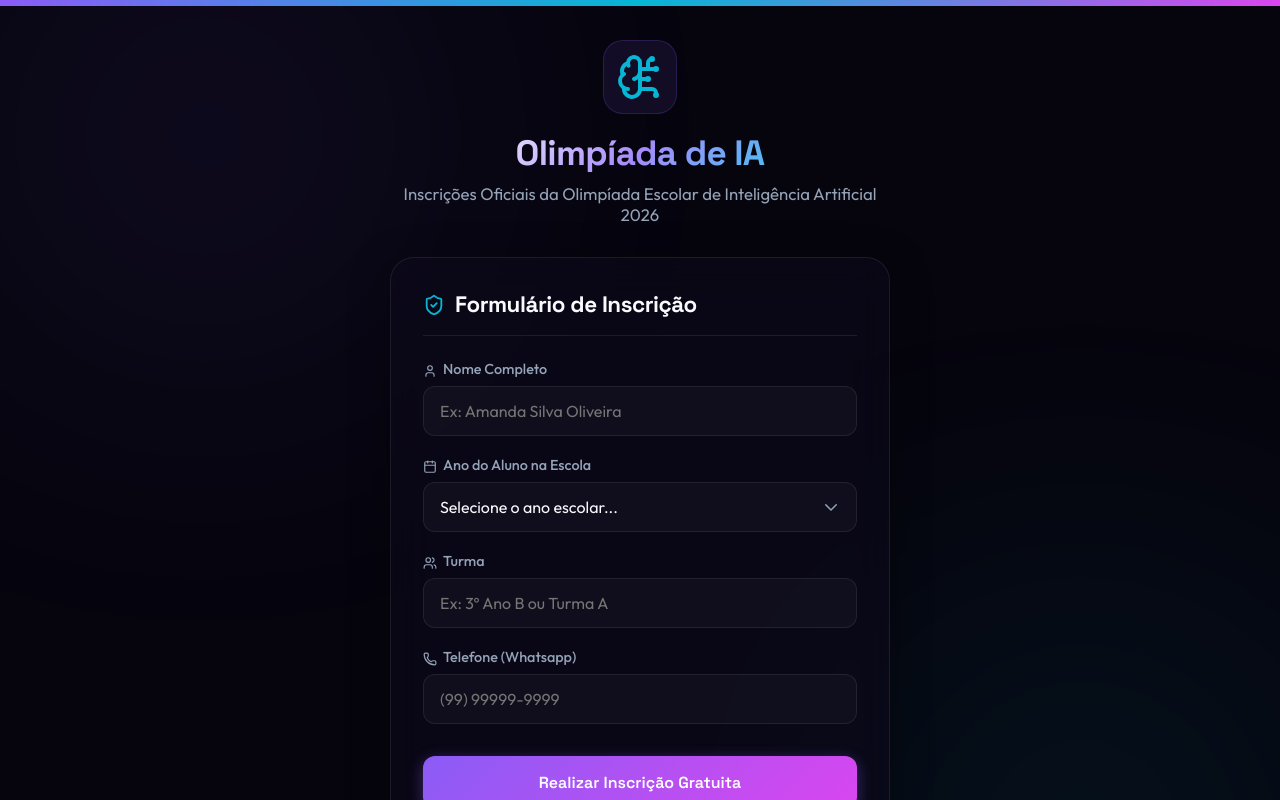
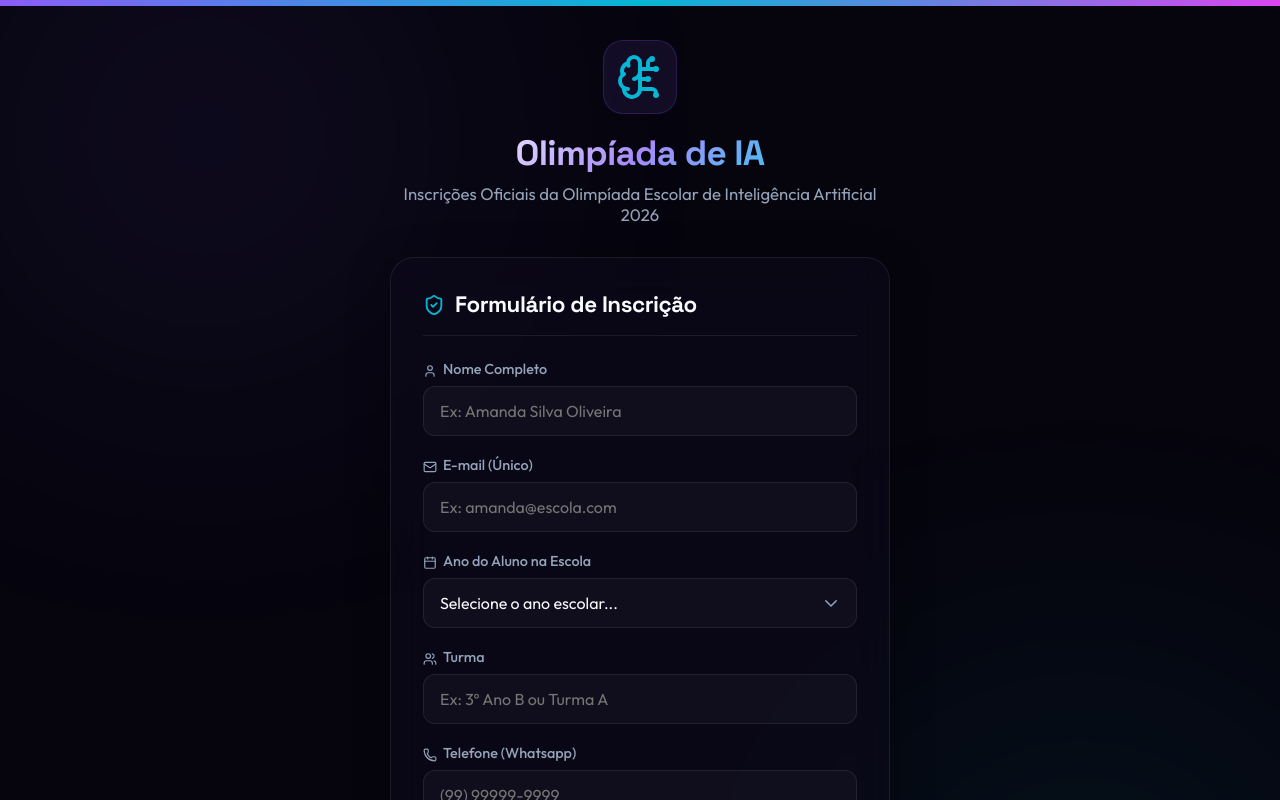
Before and after one commit to Turco2025/inscricao-olimpiada-ia, a React (Vite) app: page / in a window 1280 px wide. Shown: the top 800 px of the page. Built offline with nearby package versions, Linux system fonts and the light colour scheme; no server answers; the database is empty.

Commit message:
feat: add email field to registration form with unique email validation

```diff
--- a/src/components/AdminDashboard.tsx
+++ b/src/components/AdminDashboard.tsx
@@ -92,6 +92,7 @@ export default function AdminDashboard() {
   const filteredRegistrations = registrations.filter(reg => {
     const matchesSearch =
       reg.full_name.toLowerCase().includes(searchQuery.toLowerCase()) ||
+      (reg.email && reg.email.toLowerCase().includes(searchQuery.toLowerCase())) ||
       reg.class_name.toLowerCase().includes(searchQuery.toLowerCase()) ||
       reg.phone.includes(searchQuery);
 
@@ -165,13 +166,15 @@ export default function AdminDashboard() {
 
     // Posições das Colunas no PDF
     const colOrder = margin + 2;
-    const colName = margin + 15;
-    const colYear = margin + 80;
-    const colClass = margin + 130;
-    const colPhone = margin + 152;
+    const colName = margin + 12;
+    const colEmail = margin + 65;
+    const colYear = margin + 108;
+    const colClass = margin + 140;
+    const colPhone = margin + 157;
 
     doc.text("Ordem", colOrder, y + 5.5);
     doc.text("Nome Completo", colName, y + 5.5);
+    doc.text("E-mail", colEmail, y + 5.5);
     doc.text("Ano Escolar", colYear, y + 5.5);
     doc.text("Turma", colClass, y + 5.5);
     doc.text("Telefone", colPhone, y + 5.5);
@@ -209,6 +212,7 @@ export default function AdminDashboard() {
         doc.setTextColor(51, 65, 85);
         doc.text("Ordem", colOrder, y + 5.5);
         doc.text("Nome Completo", colName, y + 5.5);
+        doc.text("E-mail", colEmail, y + 5.5);
         doc.text("Ano Escolar", colYear, y + 5.5);
         doc.text("Turma", colClass, y + 5.5);
         doc.text("Telefone", colPhone, y + 5.5);
@@ -239,15 +243,22 @@ export default function AdminDashboard() {
 
       // Trunca nomes muito longos para caber no PDF
       let nameText = reg.full_name;
-      if (nameText.length > 32) {
-        nameText = nameText.substring(0, 29) + "...";
+      if (nameText.length > 25) {
+        nameText = nameText.substring(0, 22) + "...";
       }
 
       doc.text(nameText, colName, y + 5);
 
+      // Trunca emails muito longos
+      let emailText = reg.email || "";
+      if (emailText.length > 22) {
+        emailText = emailText.substring(0, 19) + "...";
+      }
+      doc.text(emailText, colEmail, y + 5);
+
       let yearText = reg.school_year;
-      if (yearText.length > 24) {
-        yearText = yearText.substring(0, 21) + "...";
+      if (yearText.length > 18) {
+        yearText = yearText.substring(0, 15) + "...";
       }
       doc.text(yearText, colYear, y + 5);
       doc.text(reg.class_name, colClass, y + 5);
@@ -440,7 +451,7 @@ export default function AdminDashboard() {
             <div style={{ position: "relative", flexGrow: 1 }}>
               <input
                 type="text"
-                placeholder="Buscar por nome, turma ou telefone..."
+                placeholder="Buscar por nome, e-mail, turma ou telefone..."
                 className="form-input"
                 style={{ paddingLeft: 44, paddingRight: 16, marginBottom: 0, height: 48 }}
                 value={searchQuery}
@@ -488,6 +499,7 @@ export default function AdminDashboard() {
                 <tr>
                   <th style={{ width: 100 }}>Ordem</th>
                   <th>Nome Completo</th>
+                  <th>E-mail</th>
                   <th>Ano Escolar</th>
                   <th>Turma</th>
                   <th>Telefone</th>
@@ -516,6 +528,7 @@ export default function AdminDashboard() {
                         </span>
                       </td>
                       <td style={{ fontWeight: 600 }}>{reg.full_name}</td>
+                      <td style={{ color: "var(--text-secondary)" }}>{reg.email}</td>
                       <td style={{ color: "var(--text-secondary)" }}>{reg.school_year}</td>
                       <td>{reg.class_name}</td>
                       <td style={{ color: "var(--secondary)", fontFamily: "monospace" }}>{reg.phone}</td>
--- a/src/components/RegisterForm.tsx
+++ b/src/components/RegisterForm.tsx
@@ -1,7 +1,7 @@
 import { useState, useEffect } from "react";
 import { dbService, isMockMode } from "../lib/supabase";
 import { motion, AnimatePresence } from "framer-motion";
-import { BrainCircuit, CheckCircle, Clock, AlertTriangle, ShieldCheck, User, Users, Phone, Calendar } from "lucide-react";
+import { BrainCircuit, CheckCircle, Clock, AlertTriangle, ShieldCheck, User, Users, Phone, Calendar, Mail } from "lucide-react";
 import { useNavigate } from "react-router-dom";
 
 export default function RegisterForm() {
@@ -14,6 +14,7 @@ export default function RegisterForm() {
 
   // Form State
   const [fullName, setFullName] = useState("");
+  const [email, setEmail] = useState("");
   const [className, setClassName] = useState("");
   const [phone, setPhone] = useState("");
   const [schoolYear, setSchoolYear] = useState("");
@@ -51,8 +52,15 @@ export default function RegisterForm() {
 
   const handleSubmit = async (e: React.FormEvent) => {
     e.preventDefault();
-    if (!fullName.trim() || !className.trim() || !phone.trim() || !schoolYear) {
+    if (!fullName.trim() || !email.trim() || !className.trim() || !phone.trim() || !schoolYear) {
       setErrorMessage("Por favor, preencha todos os campos obrigatórios.");
+      return;
+    }
+
+    // Validação básica de email
+    const emailRegex = /^[^\s@]+@[^\s@]+\.[^\s@]+$/;
+    if (!emailRegex.test(email.trim())) {
+      setErrorMessage("Por favor, insira um e-mail válido.");
       return;
     }
 
@@ -62,13 +70,30 @@ export default function RegisterForm() {
     try {
       const response = await dbService.registrations.create({
         full_name: fullName.trim(),
+        email: email.trim().toLowerCase(),
         class_name: className.trim(),
         phone: phone.trim(),
         school_year: schoolYear,
       });
+
       setRegisteredOrder(response.order);
+      // Limpa os campos do formulário
+      setFullName("");
+      setEmail("");
+      setClassName("");
+      setPhone("");
+      setSchoolYear("");
     } catch (err: any) {
-      setErrorMessage(err.message || "Ocorreu um erro ao realizar a inscrição. Tente novamente.");
+      if (
+        err.code === "23505" ||
+        err.message?.includes("duplicate key") ||
+        err.message?.includes("already exists") ||
+        err.message?.includes("já está cadastrado")
+      ) {
+        setErrorMessage("Este e-mail já está cadastrado para a Olimpíada!");
+      } else {
+        setErrorMessage(err.message || "Ocorreu um erro ao realizar a inscrição. Tente novamente.");
+      }
     } finally {
       setLoading(false);
     }
@@ -220,6 +245,24 @@ export default function RegisterForm() {
               />
             </div>
 
+            {/* E-mail */}
+            <div className="form-group">
+              <label className="form-label" htmlFor="email">
+                <Mail size={14} style={{ marginRight: 6, verticalAlign: "middle" }} />
+                E-mail (Único)
+              </label>
+              <input
+                id="email"
+                type="email"
+                className="form-input"
+                placeholder="Ex: amanda@escola.com"
+                value={email}
+                onChange={(e) => setEmail(e.target.value)}
+                required
+                disabled={loading}
+              />
+            </div>
+
             {/* Ano Escolar */}
             <div className="form-group">
               <label className="form-label" htmlFor="schoolYear">
--- a/src/lib/supabase.ts
+++ b/src/lib/supabase.ts
@@ -4,6 +4,7 @@ import { createClient } from "@supabase/supabase-js";
 export interface Registration {
   id?: number;
   full_name: string;
+  email: string;
   class_name: string;
   phone: string;
   school_year: string;
@@ -98,6 +99,11 @@ export const dbService = {
       if (isMockMode) {
         const list = getMockData<Registration[]>("olympiad_registrations") || [];
 
+        // Verifica se o email já existe (case-insensitive)
+        if (list.some(r => r.email && r.email.toLowerCase() === student.email.toLowerCase())) {
+          throw new Error("Este e-mail já está cadastrado!");
+        }
+
         const newReg: Registration = {
           id: list.length + 1,
           ...student,
@@ -106,6 +112,7 @@ export const dbService = {
 
         list.push(newReg);
         setMockData("olympiad_registrations", list);
+
 
         return {
           registration: newReg,
```
Also changed, not shown: 1 other file (tests, documents, lock files or other folders).
